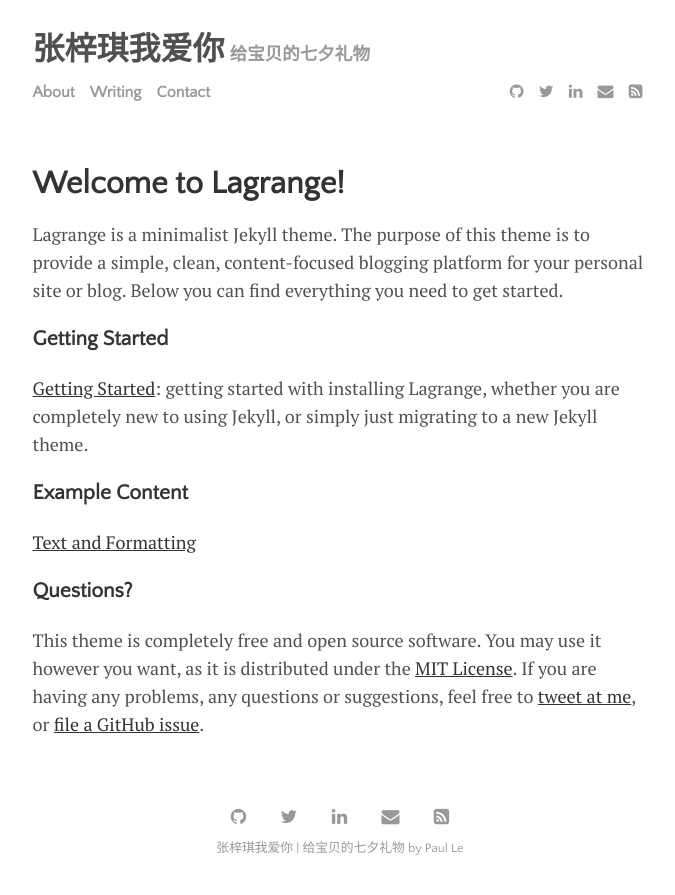
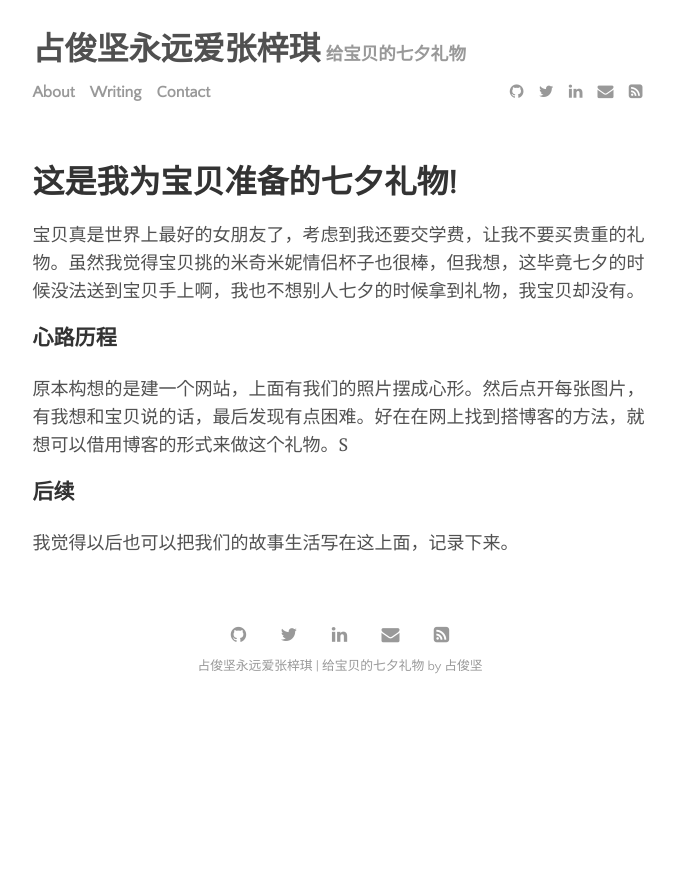
Before and after one commit to zjj-love-zzq-forever/zjj-love-zzq-forever.github.io, a Jekyll site: the page built from menu/about.md, in a window 1280 px wide. Shown: the top 895 px of the page, without its empty margins (300-975 px from the left). Built offline with Jekyll 4.4.1, drawn with Linux system fonts in a browser that asks for light colours.

Commit message:
start writing post

```diff
--- a/_config.yml
+++ b/_config.yml
@@ -20,9 +20,9 @@ permalink:           none
 plugins:             [jekyll-paginate, jekyll-sitemap, jekyll-feed, jekyll-seo-tag]
 
 # Customise atom feed settings (this is where Jekyll-Feed gets configuration information)
-title:		           '张梓琪我爱你'
+title:		           '占俊坚永远爱张梓琪'
 description:	       '给宝贝的七夕礼物'
-author:              'Paul Le'
+author:              '占俊坚'
 
 # RSS 2.0 can be used instead of Atom by uncommenting following two lines
 #feed:
--- a/_layouts/home.html
+++ b/_layouts/home.html
@@ -14,7 +14,7 @@ title: Home
   </div>
   {% endif %}
   <p>
-    {{ post.content | strip_html | truncate: 350 }} <a href="{{ site.github.url }}{{ post.url }}">Read more</a>
+    {{ post.content | strip_html | truncate: 50 }} <a href="{{ site.github.url }}{{ post.url }}">Read more</a>
     <span class="post-date"><i class="fa fa-calendar" aria-hidden="true"></i> {{ post.date | date_to_string }} - <i class="fa fa-clock-o" aria-hidden="true"></i> {% include read-time.html %}</span>
   </p>
 </div>
--- a/_layouts/post.html
+++ b/_layouts/post.html
@@ -30,7 +30,7 @@ layout: default
   {% endif %}
 </span>
 
-{% include social-sharing.html %}
+<!--{% include social-sharing.html %}-->
 
 {% include related-posts.html %}
 
--- a/menu/about.md
+++ b/menu/about.md
@@ -1,18 +1,14 @@
 ---
 layout: page
-title: Welcome to Lagrange!
+title: 这是我为宝贝准备的七夕礼物!
 ---
 
-Lagrange is a minimalist Jekyll theme. The purpose of this theme is to provide a simple, clean, content-focused blogging platform for your personal site or blog. Below you can find everything you need to get started.
+宝贝真是世界上最好的女朋友了，考虑到我还要交学费，让我不要买贵重的礼物。虽然我觉得宝贝挑的米奇米妮情侣杯子也很棒，但我想，这毕竟七夕的时候没法送到宝贝手上啊，我也不想别人七夕的时候拿到礼物，我宝贝却没有。
 
-### Getting Started
+### 心路历程
 
-[Getting Started]({{ site.github.url }}{% post_url 2015-10-10-getting-started %}): getting started with installing Lagrange, whether you are completely new to using Jekyll, or simply just migrating to a new Jekyll theme.
+原本构想的是建一个网站，上面有我们的照片摆成心形。然后点开每张图片，有我想和宝贝说的话，最后发现有点困难。好在在网上找到搭博客的方法，就想可以借用博客的形式来做这个礼物。S
 
-### Example Content
+### 后续
 
-[Text and Formatting]({{ site.github.url }}{% post_url 2014-01-01-text-formatting-examples %})
-
-### Questions?
-
-This theme is completely free and open source software. You may use it however you want, as it is distributed under the [MIT License](http://choosealicense.com/licenses/mit/). If you are having any problems, any questions or suggestions, feel free to [tweet at me](https://twitter.com/intent/tweet?text=My%question%about%Lagrange%is:%&amp;via=paululele), or [file a GitHub issue](https://github.com/lenpaul/lagrange/issues/new).
+我觉得以后也可以把我们的故事生活写在这上面，记录下来。
```
Also changed, not shown: _posts/2016-01-01-welcome-to-lagrange.md (+6 -6 lines), assets/img/test.jpg (added), 13 other files.
